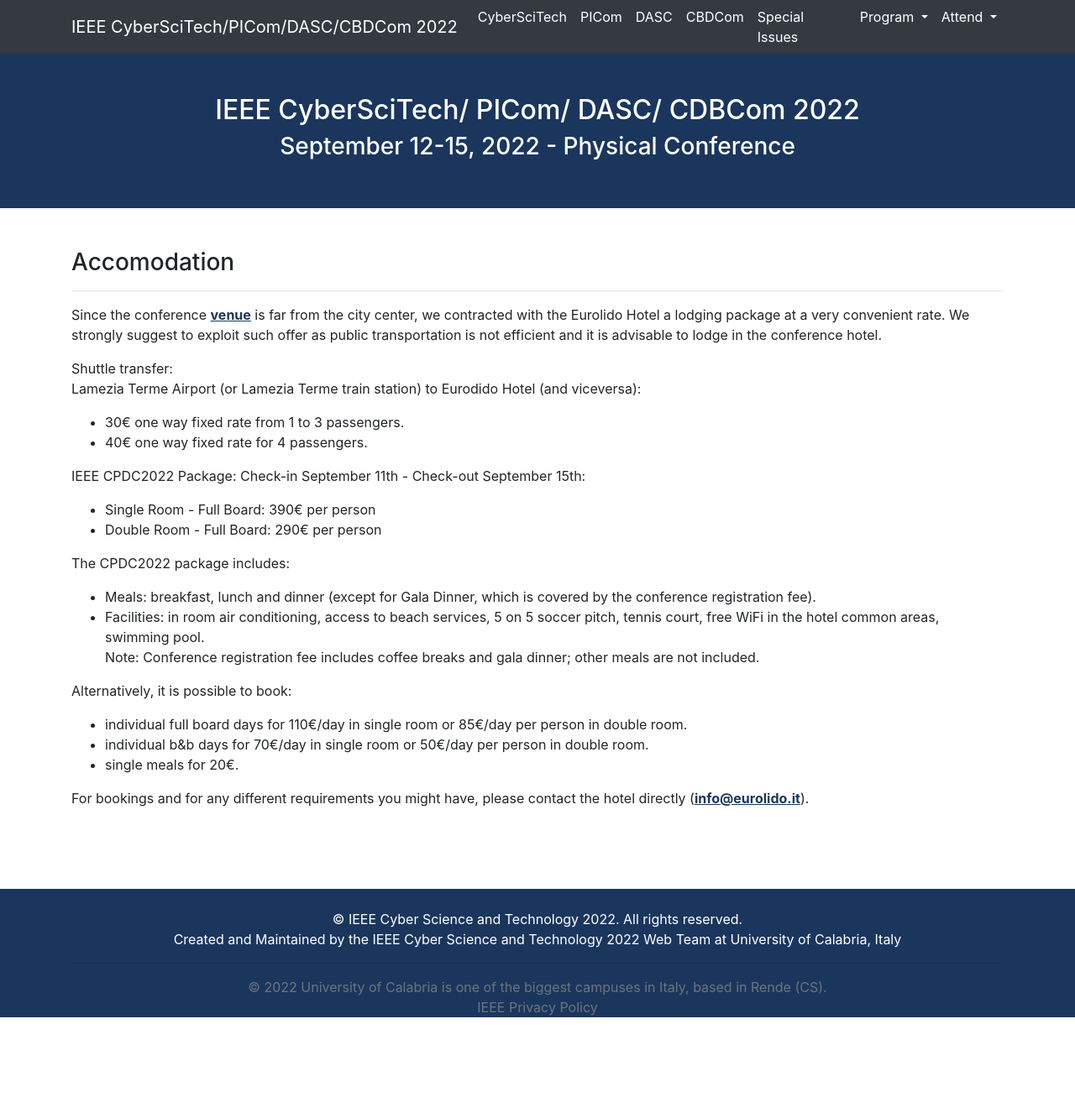
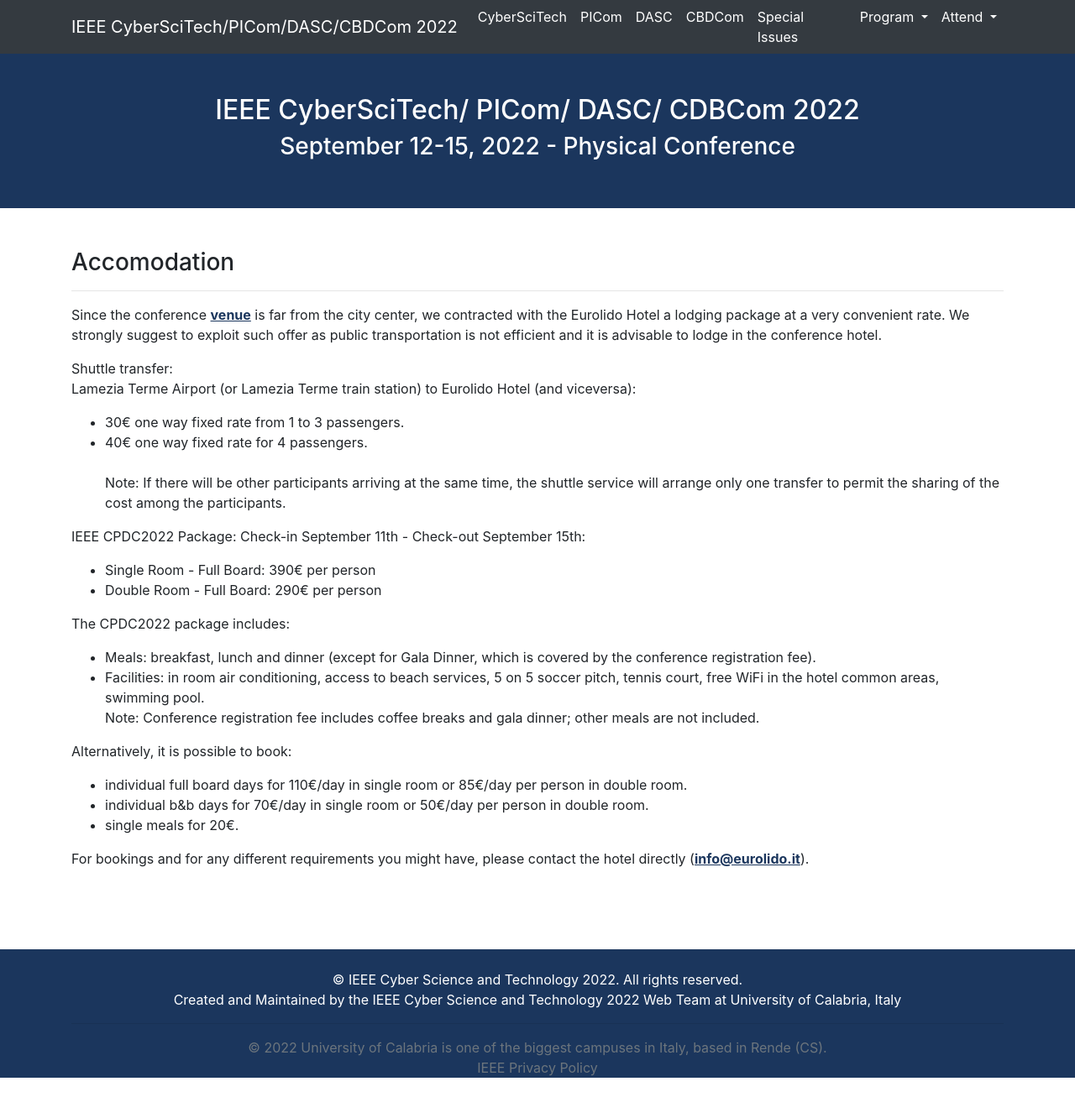
Before and after one commit to cyber-science/2022, a Jekyll site: the page built from _pages/accomodation.md, in a window 1280 px wide. Shown: the whole page at 84% size. Built offline with Jekyll 4.4.1, drawn with Linux system fonts in a browser that asks for light colours; before the commit the page ends 1260 px from its top, so only the background shows below that.

Commit message:
shuttle transfer note added

```diff
--- a/_pages/accomodation.md
+++ b/_pages/accomodation.md
@@ -11,9 +11,10 @@
 We strongly suggest to exploit such offer as public transportation is not efficient and it is advisable to lodge in the conference hotel.<br/>
 
 Shuttle transfer:<br/>
-Lamezia Terme Airport (or Lamezia Terme train station) to Eurodido Hotel (and viceversa):<br/>
+Lamezia Terme Airport (or Lamezia Terme train station) to Eurolido Hotel (and viceversa):<br/>
 - 30&euro; one way fixed rate from 1 to 3 passengers.<br/>
 - 40&euro; one way fixed rate for 4 passengers.<br/>
+Note: If there will be other participants arriving at the same time, the shuttle service will arrange only one transfer to permit the sharing of the cost among the participants.<br/>
 
 IEEE CPDC2022 Package: Check-in September 11th - Check-out September 15th:<br/>
 - Single Room - Full Board: 390&euro; per person<br/>
```
